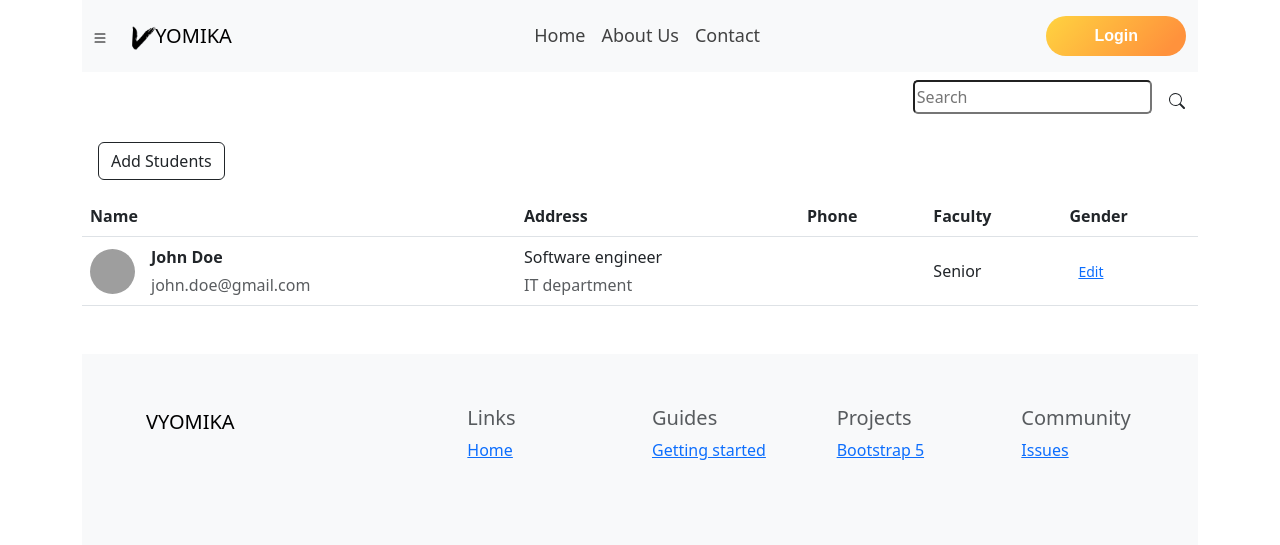
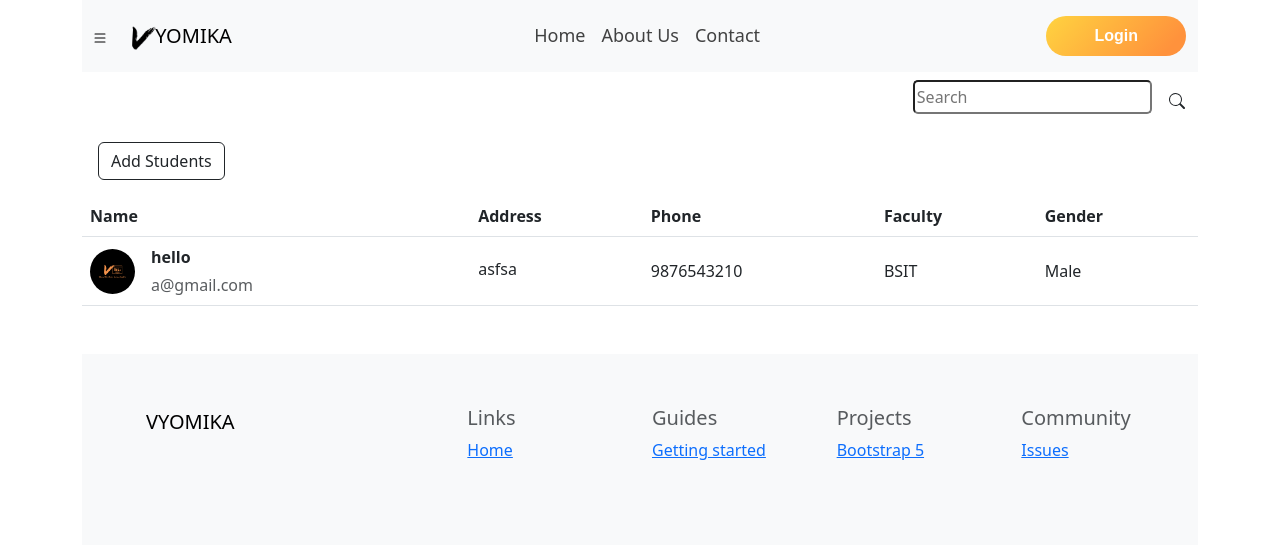
Before and after one commit to Neeraz666/Vyomika, a Django app: page /management/faculty/bsitstudents/ in a window 1280 px wide. Shown: the top 545 px of the page. Run offline with Django 4.2, Linux system fonts and the light colour scheme; data comes from the database, SQL or seed files in the repository; both versions use the stored data as it was after the commit; some libraries are stand-ins or nearby versions; grey boxes are pictures that could not be loaded.

Commit message:
Added a student.

```diff
--- a/Vyomika/Home/urls.py
+++ b/Vyomika/Home/urls.py
@@ -1,8 +1,10 @@
 from django.urls import path
+from django.conf import settings
+from django.conf.urls.static import static
 from . import views
 
 urlpatterns = [
     path('', views.home, name='displaygraph'),
     path('about/', views.about, name='about'),
     path('contact/', views.contactUs, name='contact')
-]
+]+ static(settings.MEDIA_URL, document_root=settings.MEDIA_ROOT)
--- a/Vyomika/Student/urls.py
+++ b/Vyomika/Student/urls.py
@@ -1,4 +1,6 @@
 from django.urls import path
+from django.conf import settings
+from django.conf.urls.static import static
 from . import views
 
 urlpatterns = [
@@ -7,4 +9,4 @@
     path('faculty/bsitstudents/', views.bsit, name = 'bsitstudent'),
     path('faculty/bbastudents/', views.bba, name = 'bbastudent'),
     path('faculty/<str:stdfaculty>/addStudent/', views.addStudent, name = 'addStudent')
-]
+]+ static(settings.MEDIA_URL, document_root=settings.MEDIA_ROOT)
--- a/Vyomika/Visualize/urls.py
+++ b/Vyomika/Visualize/urls.py
@@ -6,4 +6,4 @@
 urlpatterns = [
     path('post/', views.createGraph, name='dataInput'),
     path('display/<int:snum>/', views.displayGraph, name='displayGraph')
-]
+]+ static(settings.MEDIA_URL, document_root=settings.MEDIA_ROOT)
--- a/Vyomika/templates/Student/bbastudents.html
+++ /dev/null
@@ -1 +0,0 @@
-dsbsazab
--- a/Vyomika/templates/Student/bsitstudents.html
+++ b/Vyomika/templates/Student/bsitstudents.html
@@ -15,31 +15,26 @@
         </tr>
     </thead>
     <tbody>
+        {% for std in student %}
         <tr>
             <td>
                 <div class="d-flex align-items-center">
-                    <img src="https://mdbootstrap.com/img/new/avatars/8.jpg" alt="" style="width: 45px; height: 45px"
+                    <img src="/media/{{std.stdimage}}" alt="" style="width: 45px; height: 45px"
                         class="rounded-circle" />
                     <div class="ms-3">
-                        <p class="fw-bold mb-1">John Doe</p>
-                        <p class="text-muted mb-0">john.doe@gmail.com</p>
+                        <p class="fw-bold mb-1">{{std.stdname}}</p>
+                        <p class="text-muted mb-0">{{std.stdemail}}</p>
                     </div>
                 </div>
             </td>
             <td>
-                <p class="fw-normal mb-1">Software engineer</p>
-                <p class="text-muted mb-0">IT department</p>
+                <p class="fw-normal mb-1">{{std.stdadd}}</p>
             </td>
-            <td>
-                <span class="badge badge-success rounded-pill d-inline">Active</span>
-            </td>
-            <td>Senior</td>
-            <td>
-                <button type="button" class="btn btn-link btn-sm btn-rounded">
-                    Edit
-                </button>
-            </td>
+            <td>{{std.stdphone}}</td>
+            <td>{{std.stdfaculty}}</td>
+            <td>{{std.stdgender}}</td>
         </tr>
+        {% endfor %}
     </tbody>
 </table>
     {% endblock %}
```
Also changed, not shown: Vyomika/db.sqlite3, Vyomika/media/stdimg/logo1.png (added).
